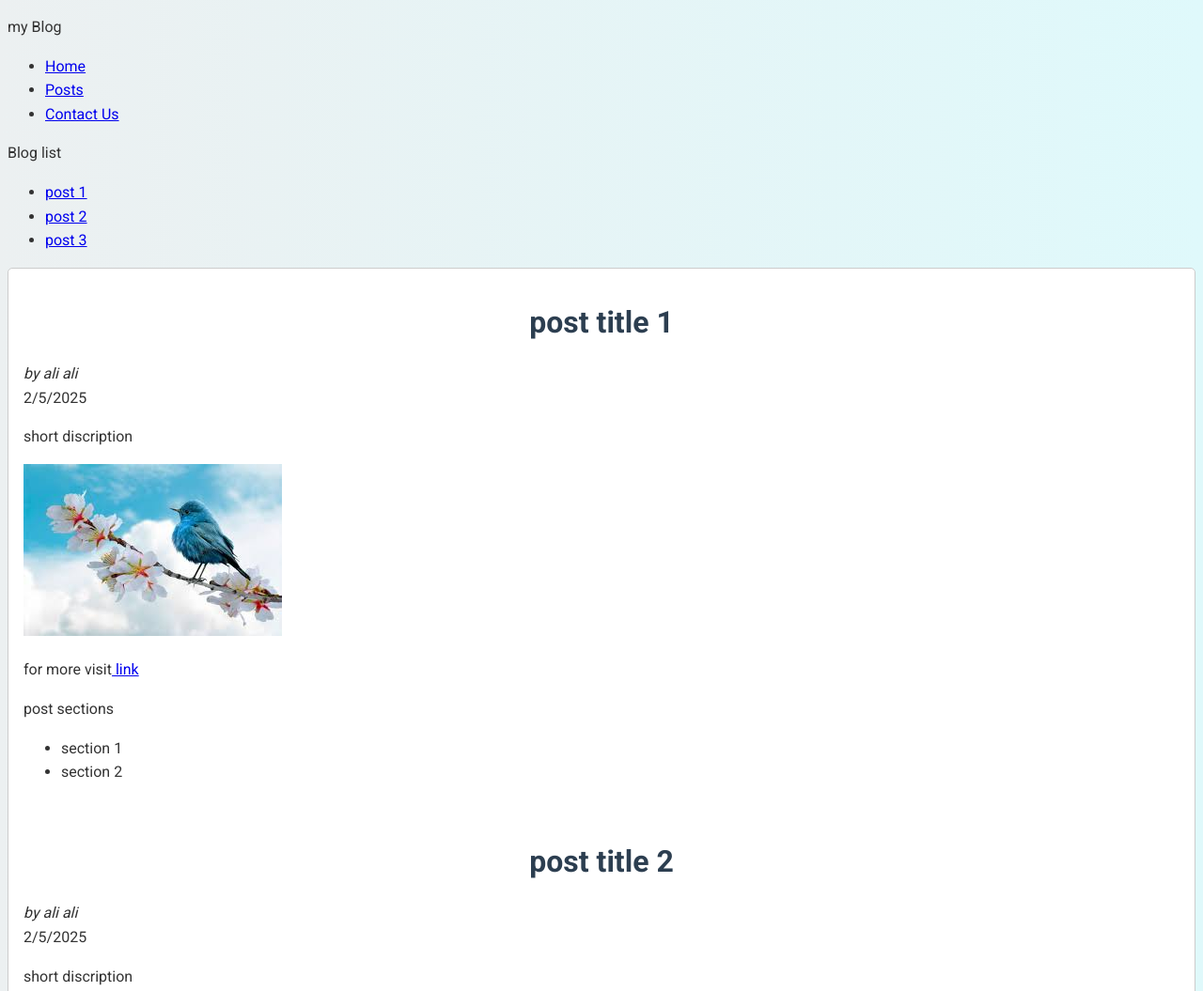
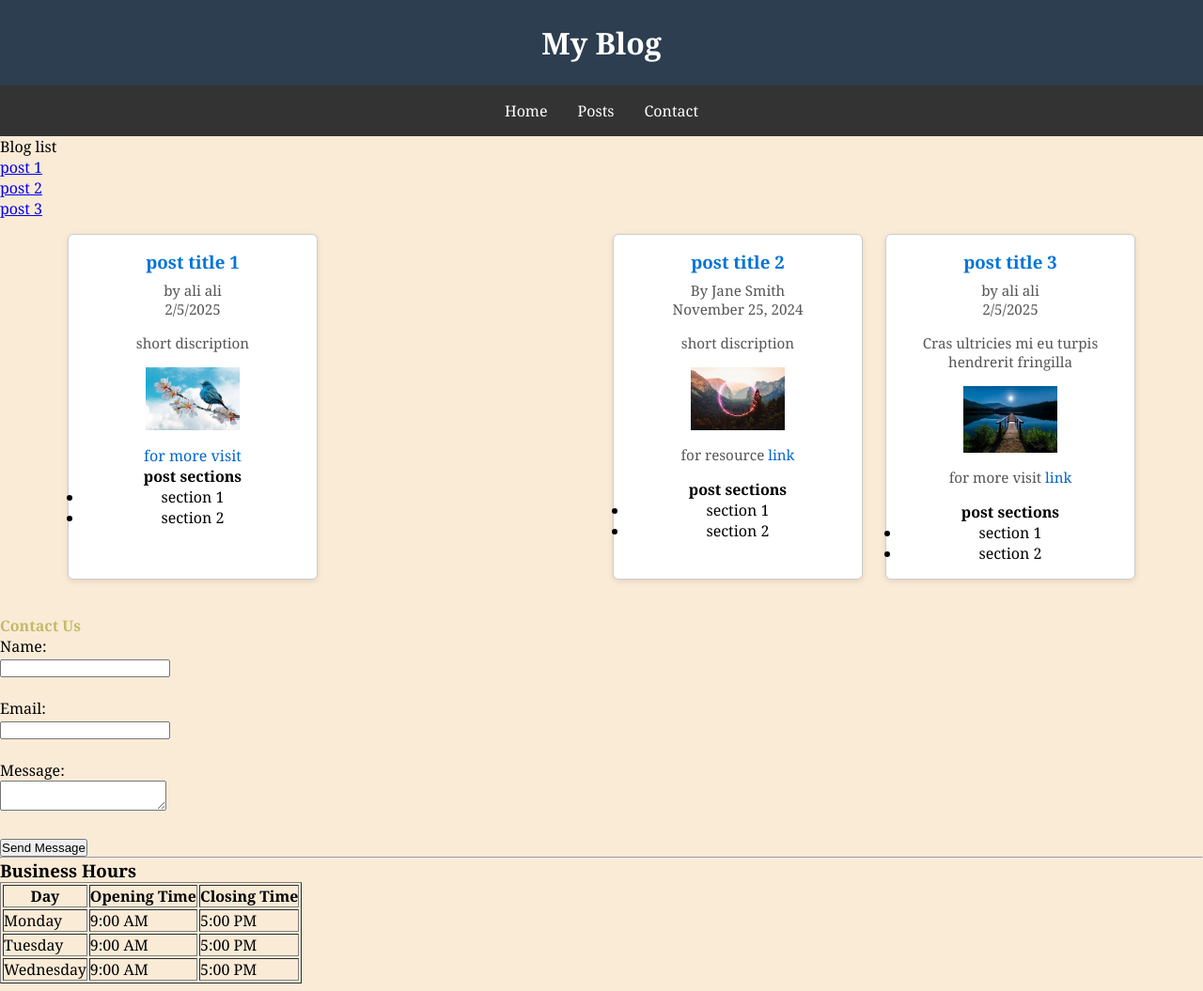
Before and after one commit to shimaaeshra/css-task, a plain HTML site: page index.html in a window 1280 px wide. Shown: the top 1055 px of the page at 94% size. Drawn offline with Linux system fonts and the light colour scheme.

Commit message:
update files

```diff
--- a/index.html
+++ b/index.html
@@ -3,37 +3,33 @@
     <head>
 <title>my Blog </title>
 <link rel="stylesheet" href="style.css">
+</head>
+<body>
+<header> My Blog</header>
+             <nav>
+            <a href="https://www.example.com">  Home </a>
+            <a href="https://www.example.com"> Posts</a>
+            <a href="https://www.example.com"> Contact </a>
 
-<link href="https://fonts.googleapis.com/css2?family=Roboto:wght@400;700&display=swap" rel="stylesheet">
-
-    <div>
-        <p>my Blog </p>
-             <ul>
-            <li><a href="https://www.example.com">  Home </a> </li>
-            <li><a href="https://www.example.com"> Posts</a></li>
-            <li><a href="https://www.example.com"> Contact Us</a></li>
-            </ul>
-    </div>
-      <div class="Blog-container">
-         <section class="Blog-list"> Blog list
+          </nav>
+      <div class="Blog-title"> Blog list
         <ul>
           <li><a href="https://www.example.com"> post 1 </a> </li>
           <li><a href="https://www.example.com"> post 2</a></li>
           <li><a href="https://www.example.com"> post 3</a></li>
           </ul>
-         </section>
+        </dev>
 
-            </head>
-         <body>
-            <section class="blog-detail">
-        <div>
-         <h1>post title 1 </h1>
-         <address> by ali ali</address>
-         <date> 2/5/2025</date>
+
+              <section class="blog-grid">
+        <div class="blog-card" >
+         <h3>post title 1 </h3>
+         <P>by ali ali <br>
+         2/5/2025</P>
          <p>short discription</p>
           <img src="download (1).jpeg"alt=" img"/>
-          <p>for more visit<a href="https://www.example.com"> link</a> </p>
-          <p>post sections</p>
+          <a href="https://www.example.com"> for more visit</a>
+          <h4>post sections</h4>
           <ul>
 
             <li>section 1</li>
@@ -41,28 +37,26 @@
           </ul>
         </div>
         <br/>
-        <div>
-          <h1>post title 2 </h1>
-          <address> by ali ali</address>
-          <date> 2/5/2025</date>
+        <div class="blog-card">
+          <h3>post title 2 </h3>
+          <p>By Jane Smith<br>November 25, 2024</p>
           <p>short discription</p>
            <img src="download (2).jpeg"alt=" img"/>
            <p>for resource<a href="https://www.example.com"> link</a> </p>
-           <p>post sections</p>
+           <h4>post sections</h4>
            <ul>
 
              <li>section 1</li>
              <li>section 2</li>
            </ul>
          </div>
-         <br/><div>
-          <h1>post title 3 </h1>
-          <address> by ali ali</address>
-          <date> 2/5/2025</date>
-          <p>short discription</p>
+         <div class="blog-card">
+          <h3>post title 3 </h3>
+          <p> by ali ali <br>2/5/2025</p>
+          <p>Cras ultricies mi eu turpis hendrerit fringilla</p>
            <img src="download.jpeg"alt=" img"/>
            <p>for more visit<a href="https://www.example.com"> link</a> </p>
-           <p>post sections</p>
+           <h4>post sections</h4>
            <ul>
 
              <li>section 1</li>
@@ -120,11 +114,12 @@
             </table>
 
           </div>
+          <footer>
          <p>contact us <a href="example@gmail.com">gmail</a></p>
 
+        </footer>
 
-            </table></div>
-         <br/>
+
 
 
 
--- a/style.css
+++ b/style.css
@@ -1,147 +1,113 @@
 
 * {
     box-sizing: border-box;
+    margin: 0;
+    padding: 0;
   }
-  header, footer {
+  header {
     background-color: #2c3e50;
     color: white;
-    padding: 1rem;
-    text-align: center;
+    padding: 1.5rem;
+    text-align:center;
+    font-weight: bold;
+    font-size: 2rem;
   }
   nav {
+    background-color: #333;
     display: flex;
-    justify-content: space-between;
-    align-items: center;
-    background-color: #34495e;
-    padding: 1rem 2rem;
+    justify-content: center;
+    gap: 2rem;
+    padding: 1rem;
   }
 
-  nav ul {
-    display: flex;
-    gap: 1rem;
-    list-style: none;
-  }
-  nav ul li a {
-    color: #ecf0f1;
+  nav a {
+
+    display: block;
+    color: white;
+    text-decoration: none;
     text-decoration: none;
   }
 
-
-  h1, h2 {
-    color: #2c3e50;
-  }
-
-  .blog-list article h2 {
-    color: #2980b9;
-  }
-
-  .blog-list article p {
-    color: #555;
-  }
-
-  body {
-    font-family: 'Roboto', sans-serif;
-    line-height: 1.6;
-    background-color: #f2f2f2;
-    color: #333;
-    background: linear-gradient(to right, #ecf0f1, #dff9fb);
-  }
-
-  h1, h2 {
-    font-size: 2rem;
-    text-align: center;
-    color: #2c3e50;
-    margin: 1rem 0;
+  nav a:hover {
+    background-color: #555;
   }
 
 
+  .blog-title {
+    text-align: center;
+    font-size: 1.8rem;
+    margin: 2rem 0 1rem;
+    color: #0074D9;
+  }
 
 
-
-
-  h2 {
-    font-size: 1.5rem;
-  }
-  p {
-    font-size: 1rem;
-    text-align: justify;
-    margin-bottom: 1rem;
-  }
-
-  .blog-post {
-    background: #ffffff;
-    border: 1px solid #ccc;
-    padding: 1rem;
-    margin: 1rem auto;
-    max-width: 800px;
-    border-radius: 5px;
-  }
-  .blog-container {
-    display: flex;
-    gap: 2rem;
-    padding: 2rem;
-    flex-wrap: wrap;
+  .blog-grid {
+    display: grid;
+    grid-template-columns: repeat(auto-fit, minmax(250px, 1fr));
+    gap: 1.5rem;
+    padding: 1rem 2rem;
     max-width: 1200px;
     margin: auto;
   }
 
-  .blog-list,
-  .blog-detail {
-    flex: 1;
-    min-width: 300px;
-    background: #ffffff;
+
+  .blog-card {
+    background-color: white;
     border: 1px solid #ccc;
-    border-radius: 5px;
+    border-radius: 6px;
     padding: 1rem;
-  }
-  @media (max-width: 1024px) {
-    nav {
-      flex-direction: column;
-      align-items: flex-start;
+    box-shadow: 0 2px 6px rgba(0,0,0,0.1);
+    text-align: center;
   }
 
-    .blog-container {
-      flex-direction: column;
-      padding: 1rem;
+  .blog-card h3 {
+    color: #0074D9;
+    margin-bottom: 0.5rem;
   }
 
-    h1 {
-      font-size: 1.8rem;
+  .blog-card img {
+    width: 100px;
+    margin: 1rem auto;
+    display: block;
   }
 
-    h2 {
-      font-size: 1.4rem;
-    }
+  .blog-card p {
+    font-size: 0.95rem;
+    margin-bottom: 1rem;
+    color: #555;
   }
 
-  @media (max-width: 768px) {
-    nav ul {
-      flex-direction: column;
-      width: 100%;
-      gap: 0.5rem;
+  .blog-card a {
+    color: #0066cc;
+    text-decoration: none;
+    font-weight: 500;
   }
 
-    .blog-container {
-      padding: 1rem;
+  .blog-card a:hover {
+    text-decoration: underline;
   }
 
-    .blog-list,
-    .blog-detail {
+
+  footer {
+    background-color: #0074D9;
+    color: white;
+    text-align: center;
     padding: 1rem;
-      font-size: 0.95rem;
+    margin-top: 2rem;
+    font-size: 0.9rem;
   }
+  body { font-family: Cambria, Cochin, Georgia, Times, 'Times New Roman', serif;
+    background-color: antiquewhite;
+     box-sizing: border-box;
    }
 
-  @media (max-width: 480px) {
-    h1 {
-      font-size: 1.5rem;
+h1{ font-size: large;
+    color:rgb(80, 128, 80);
+     text-align: center;
    }
 
-    h2 {
-      font-size: 1.2rem;
+
+h2{ font-size: medium;
+    color:rgb(196, 186, 103);
+    text-align:left;
    }
-
-    body {
-      padding: 0.5rem;
-    }
-  }
```
Lines whose indentation alone changed are shown as unchanged.
